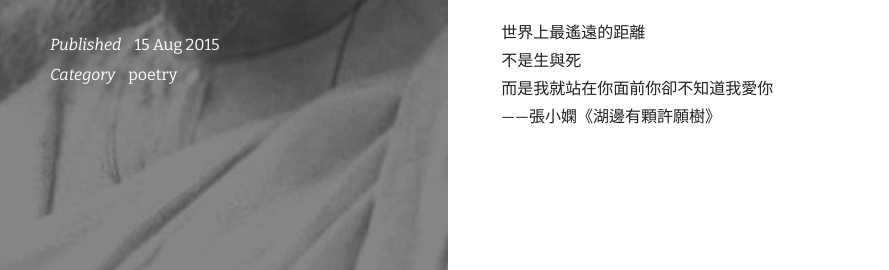
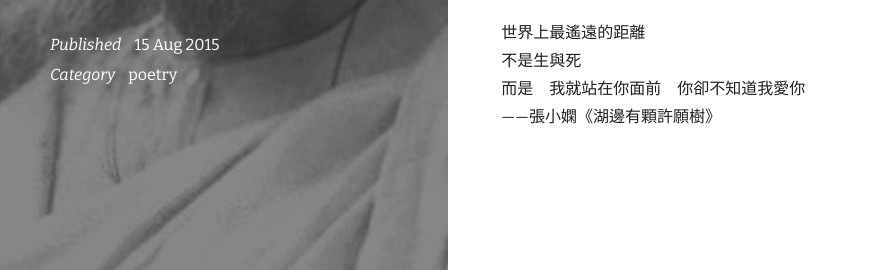
Before and after one commit to evanxd/blog, a Jekyll site: the page built from _posts/2015-08-15-the-furthest-distance-in-office.md, in a window 1280 px wide. Shown: the part 505-775 px from the top of the page, without its empty margins (0-889 px from the left). Built offline with Jekyll 4.4.1, drawn with Linux system fonts in a browser that asks for light colours; nearby versions of some CDN libraries; Markdown is read by kramdown in place of the engine named in the settings.

````diff
--- a/_posts/2015-08-15-the-furthest-distance-in-office.md
+++ b/_posts/2015-08-15-the-furthest-distance-in-office.md
@@ -24,7 +24,7 @@ featured_image: /data/20150815/tagore.jpg
 ```
 世界上最遙遠的距離
 不是生與死
-而是我就站在你面前你卻不知道我愛你
+而是　我就站在你面前　你卻不知道我愛你
 ```
 ——張小嫻《湖邊有顆許願樹》
 
````
